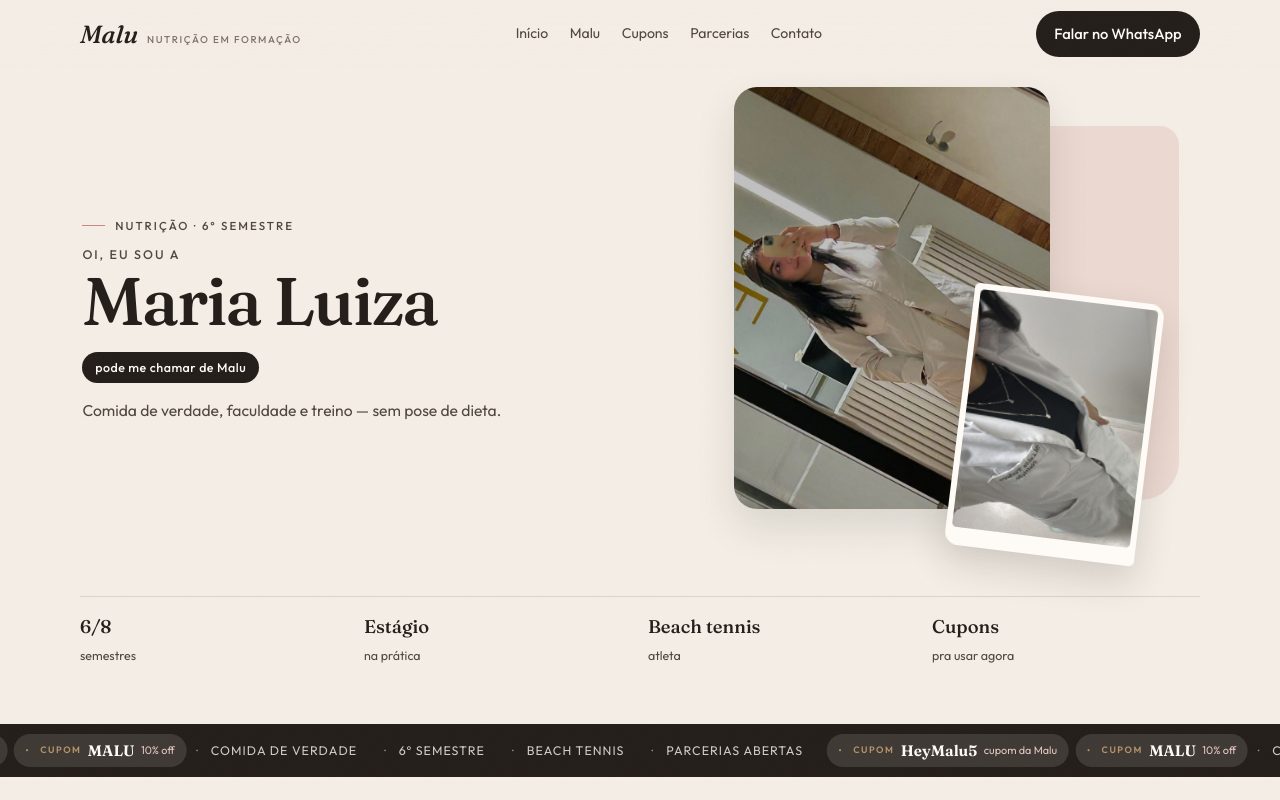
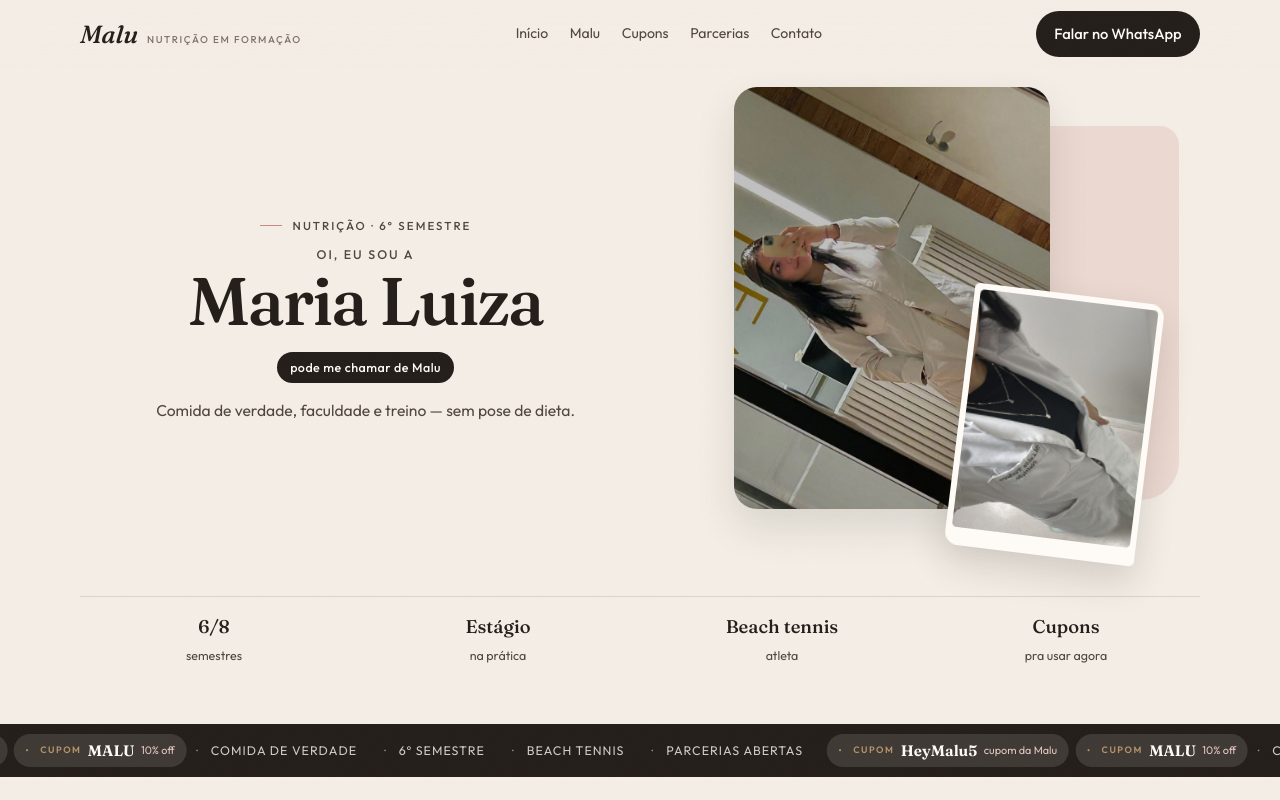
Before and after one commit to Lucash67/malu_nutri, a React (Vite) app: page / in a window 1280 px wide. Shown: the top 800 px of the page. Built offline with nearby package versions, Linux system fonts and the light colour scheme.

Commit message:
Center the hero copy with the jaleco photos.
Co-authored-by: Cursor <cursoragent@cursor.com>

```diff
--- a/src/styles/global.css
+++ b/src/styles/global.css
@@ -409,6 +409,15 @@ section[id] {
 
 .hero__copy {
   padding: 0.4rem 0.15rem 0;
+  text-align: center;
+}
+
+.hero__copy .kicker {
+  justify-content: center;
+}
+
+.hero__copy .lede {
+  margin-inline: auto;
 }
 
 @media (max-width: 979px) {
@@ -471,6 +480,7 @@ section[id] {
   }
 
   .hero__copy .kicker {
+    justify-content: center;
     margin-bottom: 0.55rem;
   }
 
@@ -628,6 +638,7 @@ section[id] {
   padding: 1rem 0 0;
   border-top: 1px solid var(--line);
   list-style: none;
+  text-align: center;
 }
 
 .hero__now strong {
```
